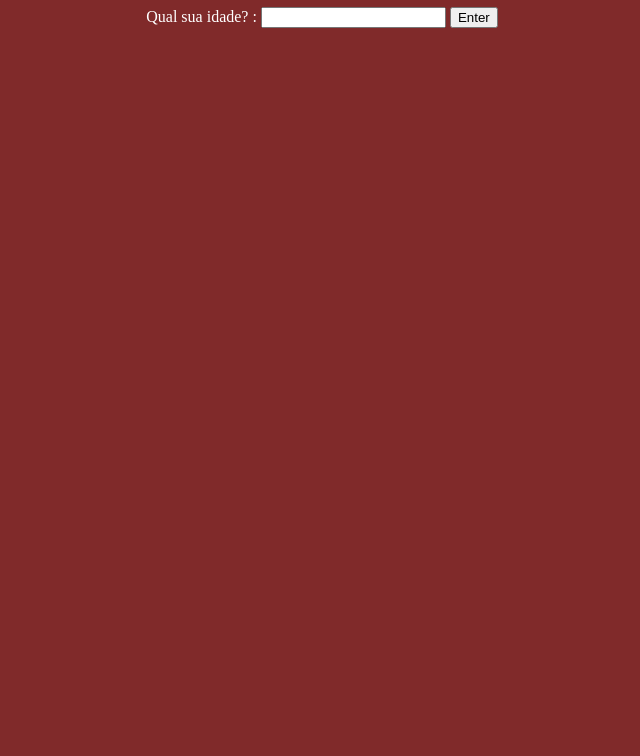
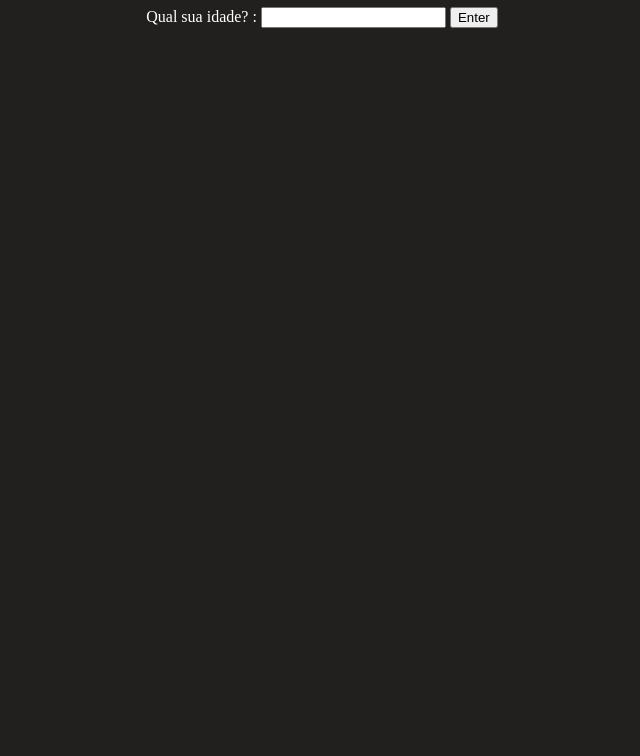
Before and after one commit to Leonardo96gommes/js.exe, a plain HTML site: page aula-10/ex012.html in a window 1280 px wide. Shown: the part 73-829 px from the top of the page, without its empty margins (318-958 px from the left). Drawn offline with Linux system fonts and the light colour scheme.

Commit message:
Update ex012.html

```diff
--- a/aula-10/ex012.html
+++ b/aula-10/ex012.html
@@ -8,7 +8,7 @@
       body {
         height: 100vh;
         text-align: center;
-        background-color: rgb(128, 42, 42);
+        background-color: rgb(34, 31, 31);
         color: white;
       }
     </style>
```
